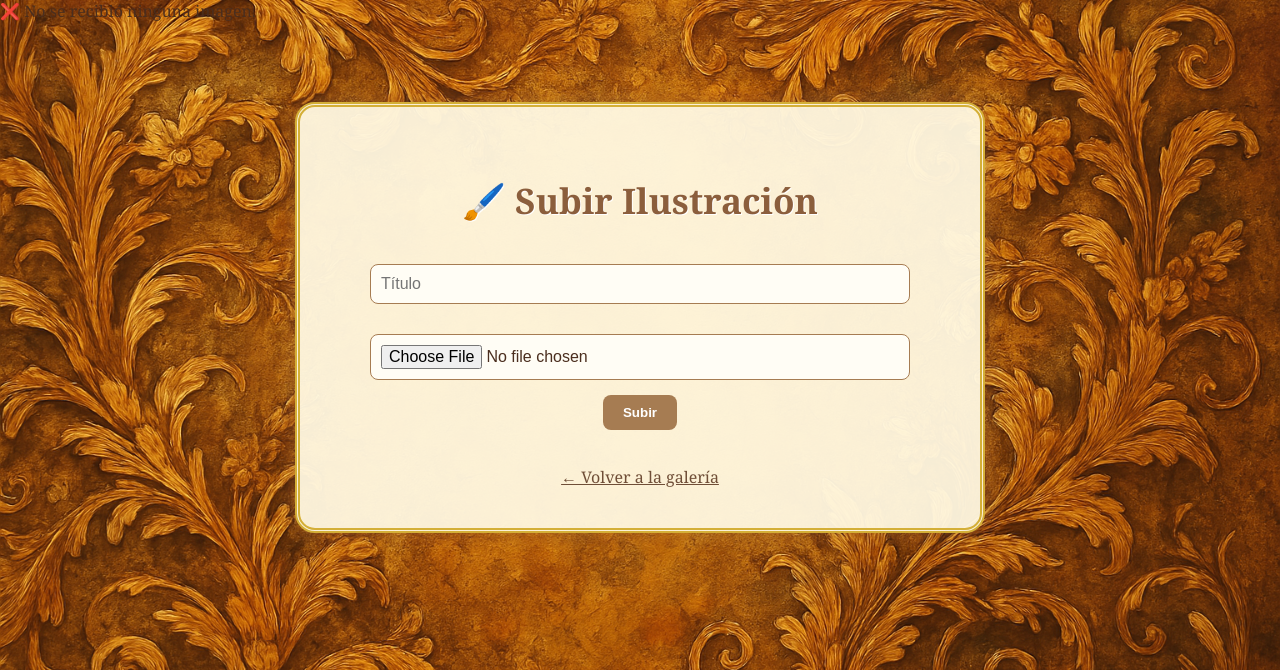
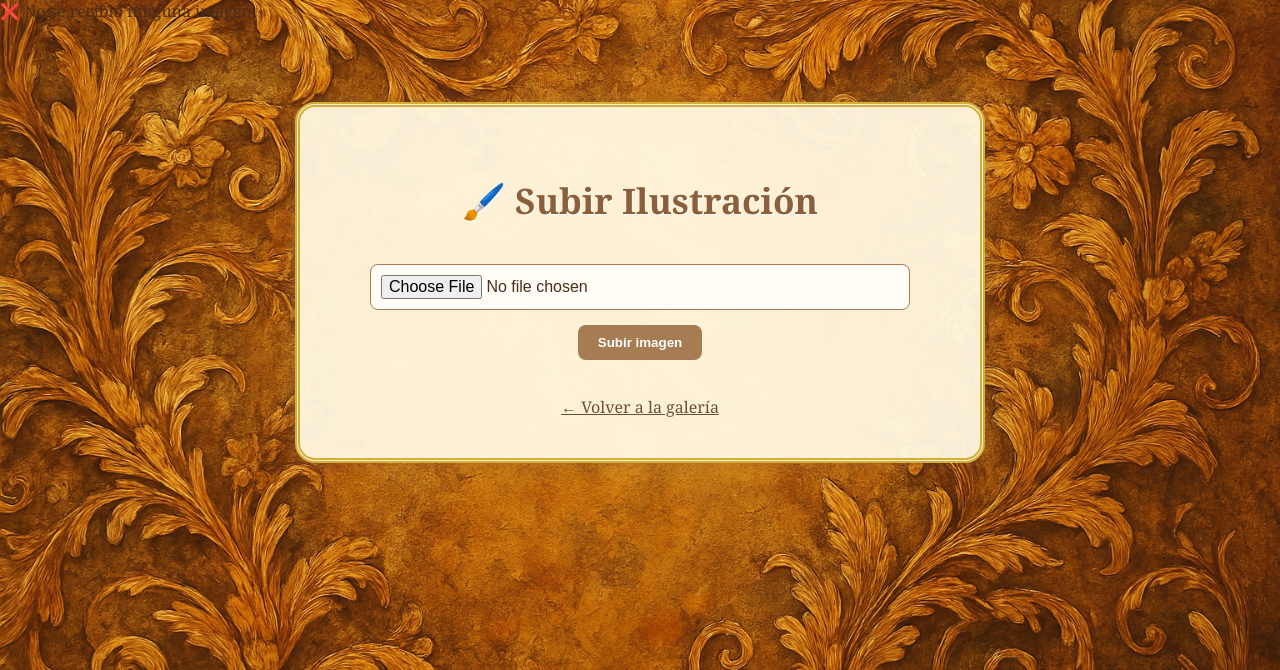
Before and after one commit to NicolasR1313/semanasanta, a PHP site: page /upload.php in a window 1280 px wide. Shown: the top 670 px of the page. Run offline with PHP 8.4, Linux system fonts and the light colour scheme.

Commit message:
Update upload.php

```diff
--- a/semanasanta-main/semanasanta/upload.php
+++ b/semanasanta-main/semanasanta/upload.php
@@ -104,11 +104,10 @@
 <body>
     <div class="container">
         <h2>🖌️ Subir Ilustración</h2>
-        <form method="POST" enctype="multipart/form-data">
-            <input type="text" name="titulo" placeholder="Título" required>
-            <input type="file" name="imagen" required>
-            <button type="submit">Subir</button>
-        </form>
+        <form action="upload.php" method="POST" enctype="multipart/form-data">
+    <input type="file" name="archivo" required>
+    <button type="submit">Subir imagen</button>
+</form>
         <a href="index.php">← Volver a la galería</a>
     </div>
 </body>
```
